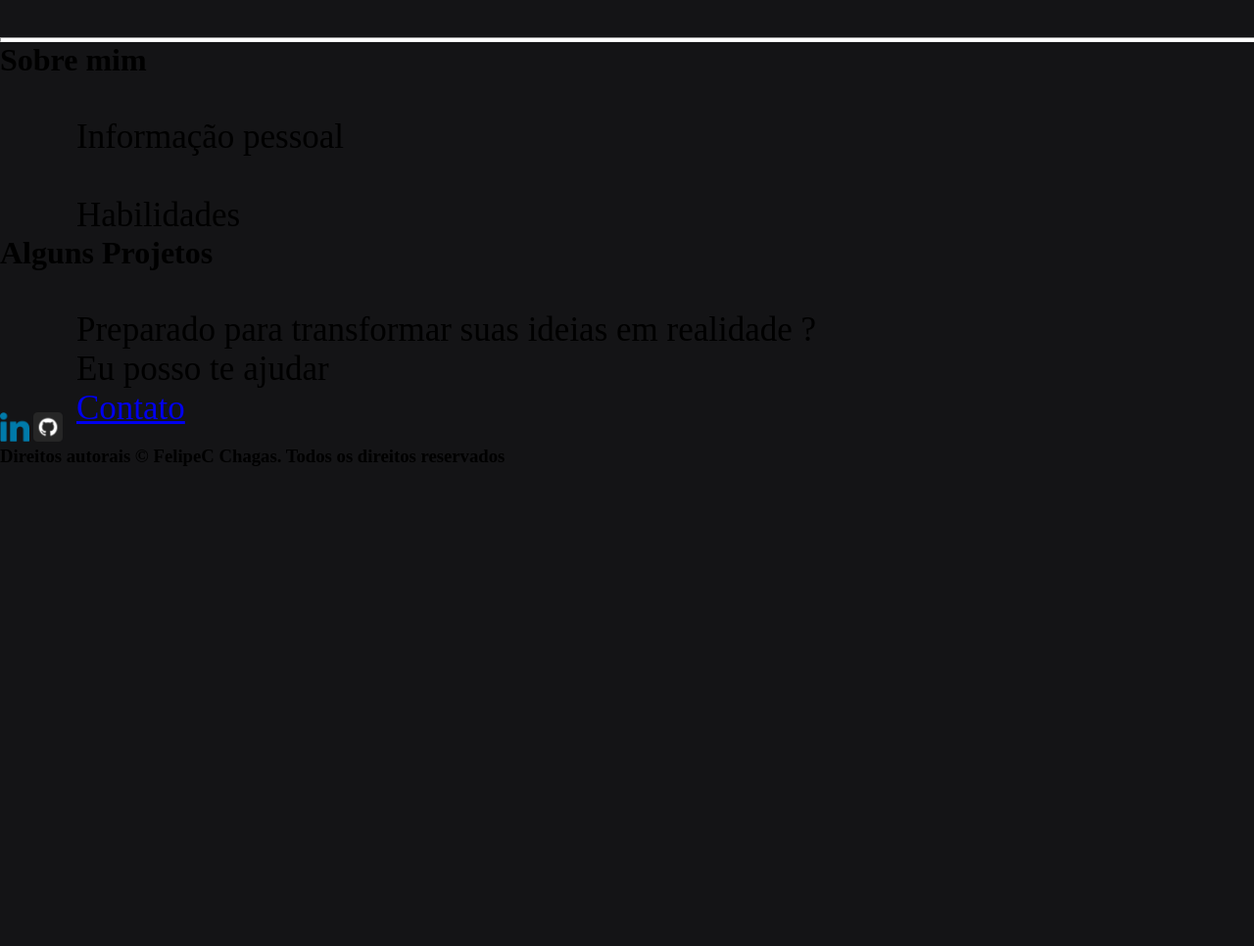
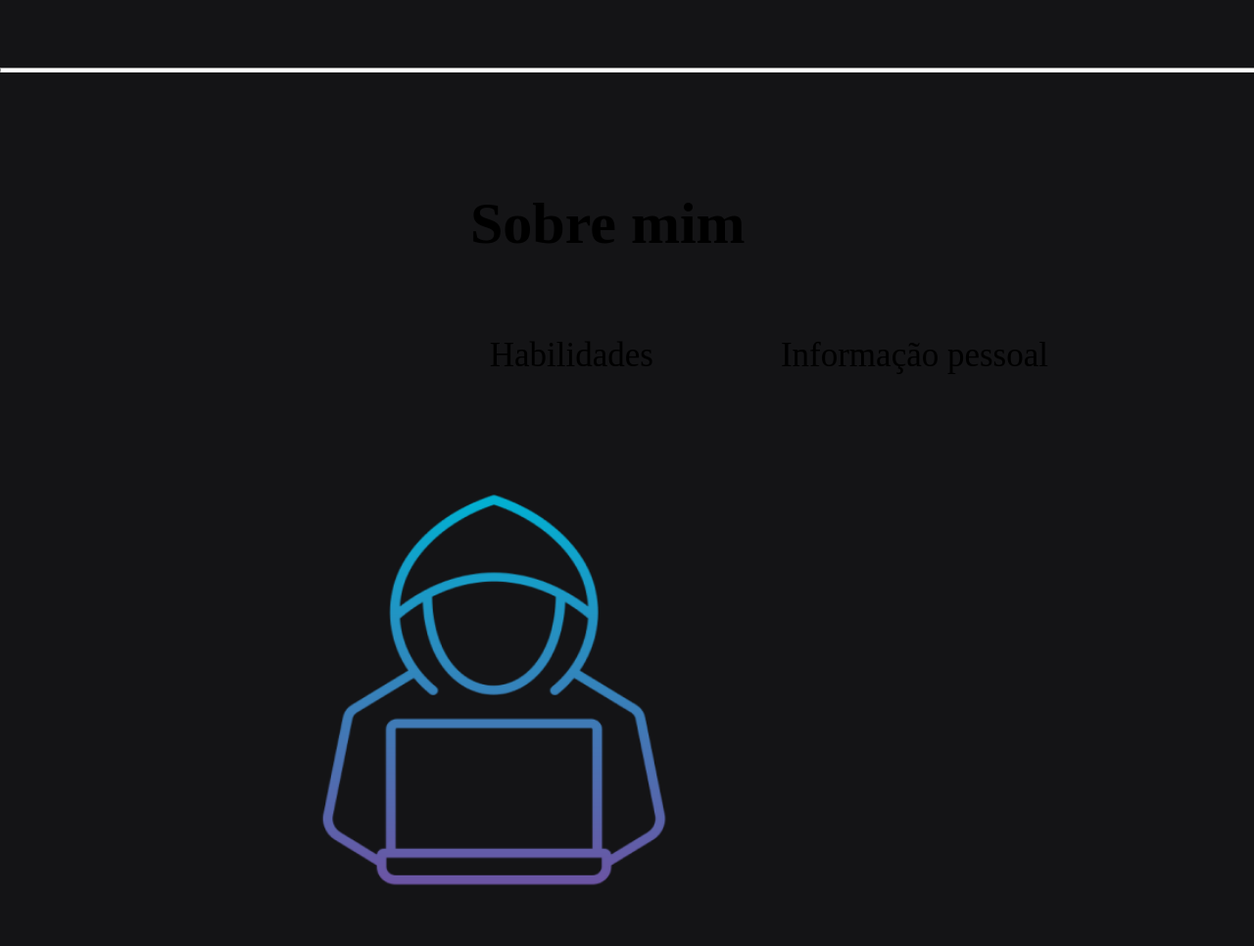
Before and after one commit to felipe0cchagas/Meu-Portifolio, a plain HTML site: page index.html in a window 1280 px wide. Shown: the part 720-1686 px from the top of the page at 98% size. Before the commit the page ends 1197 px from the top, so only its background shows below. Drawn offline with Linux system fonts and the light colour scheme.

Commit message:
Editando o sobre mim

```diff
--- a/css/styles.css
+++ b/css/styles.css
@@ -56,7 +56,7 @@ p{
     font-size: 35px;
 }
 
-img{
+.image{
     margin-top: -190px;
 }
 
@@ -80,3 +80,22 @@ hr{
     margin-top: 130px;
     background: white;
 }
+
+.edit .sb{
+    margin-top: 120px;
+    font-size: 60px;
+    margin-left: 60vh;
+}
+
+.info{
+    margin-top: 80px;
+    float: inline-end;
+   margin-right: 210px;
+   margin-left: -80px;
+
+}
+
+.image2{
+    padding-top: 80px;
+    margin-left: 250px;
+}
--- a/index.html
+++ b/index.html
@@ -27,7 +27,7 @@
         <p>Sou um desenvolvedor de software
             que esta estudando para tornar especialista em Full Stack
             e Data Engineering, com foco em banco de dados</p>
-        <img src="./assets/images/Captura de tela.png" width="520px" height="520px">
+        <img class="image" src="./assets/images/Captura de tela.png" width="520px" height="520px">
     </div>
 
     <div class="edit-2">
@@ -38,12 +38,14 @@
 
     <hr size="5" width="100%">
 
-    <div id="sb">
-        <h1>Sobre mim</h1>
-        <p>Informação pessoal</p>
-        <p>Habilidades</p>
+    <div class="edit">
+        <h1 class="sb">Sobre mim</h1>
+        <p class="info">Informação pessoal</p>
+        <p class="info">Habilidades</p>
+        <img class="image2" src="./assets/images/Captura de tela User.png" height="500px" width="500px">
+    </div>
 
-    </div>
+    <hr size="5" width="100%">
 
 
     <h1>Alguns Projetos</h1>
```
